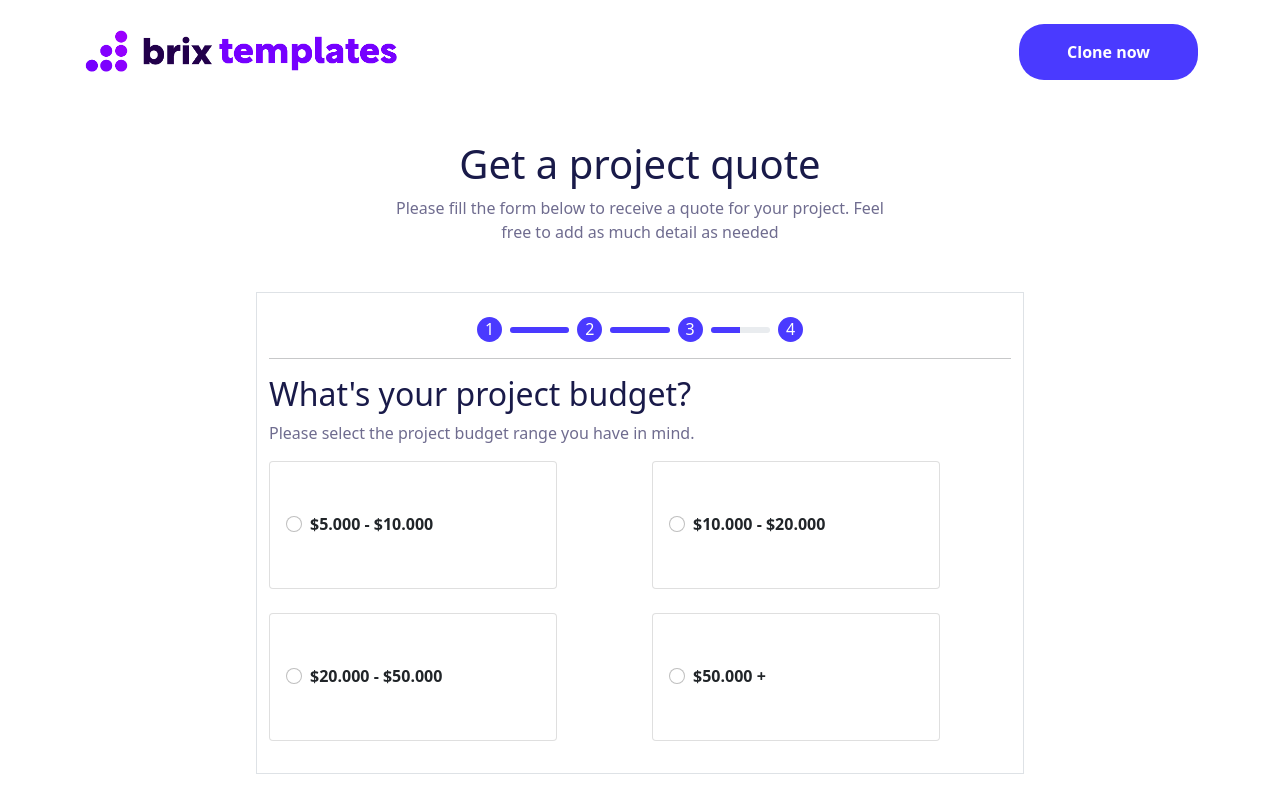
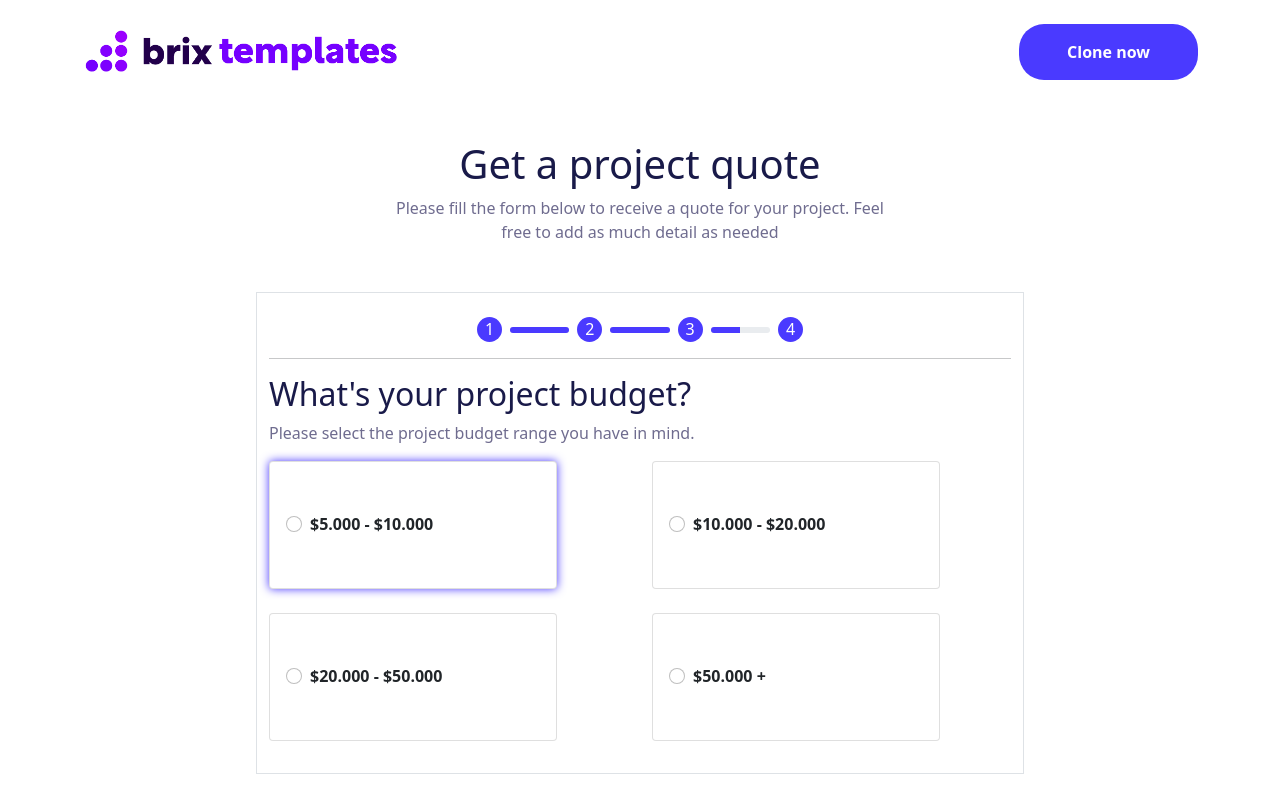
Before and after one commit to mike2611/prueba-tecnica, a React (Create React App) app: page /budget in a window 1280 px wide. In both pictures the pointer is over the element 413 px from the left and 525 px from the top of the page. Shown: the top 800 px of the page. Built offline with nearby package versions, Linux system fonts and the light colour scheme.

Commit message:
Add styles

```diff
--- a/src/App.css
+++ b/src/App.css
@@ -65,6 +65,11 @@
   width: 18rem;
 }
 
+.services-card:hover {
+  box-shadow: 0px 0px 10px 0px #4a3aff;
+  cursor: pointer;
+}
+
 .card-img {
   width: 8rem;
 }
@@ -72,6 +77,11 @@
 .budget-card {
   width: 18rem;
   height: 8rem;
+}
+
+.budget-card:hover {
+  box-shadow: 0px 0px 10px 0px #4a3aff;
+  cursor: pointer;
 }
 
 .review-width {
```
